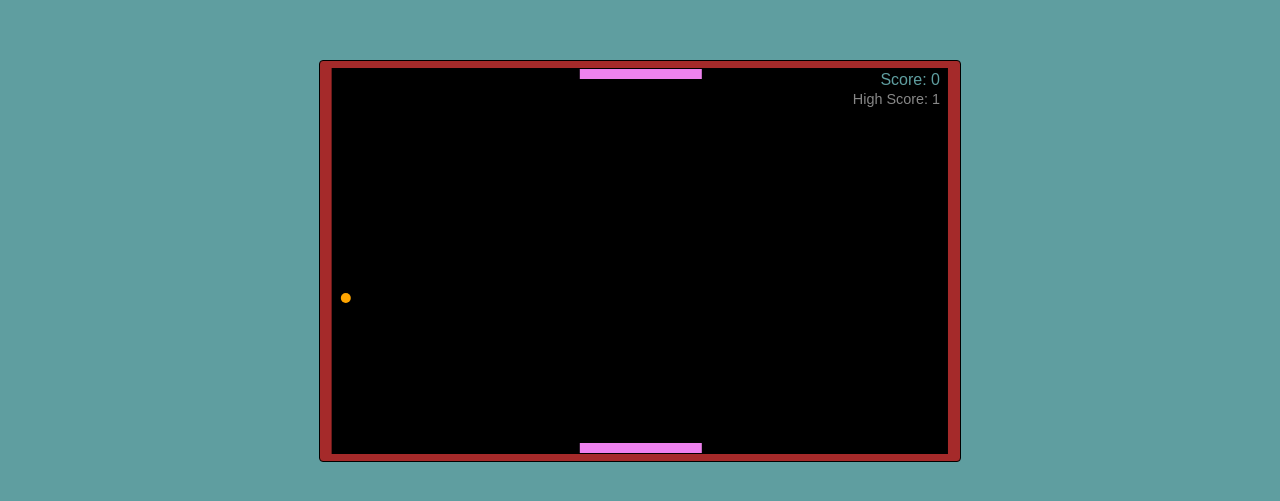
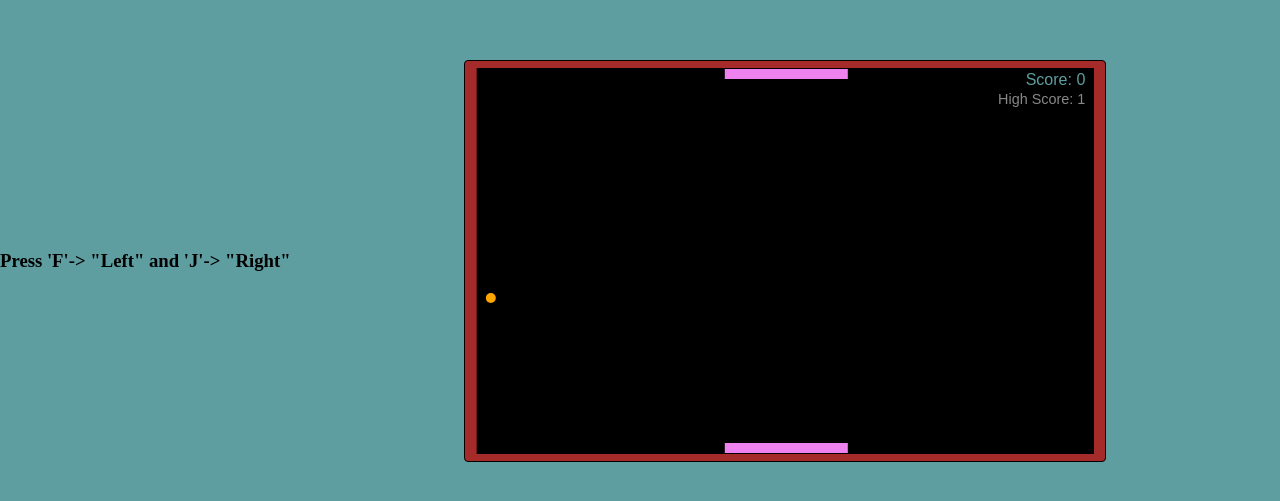
Before and after one commit to harsh0045/Ping_Pong_game, a plain HTML site: page index.html in a window 1280 px wide. Shown: the part 139-640 px from the top of the page. Drawn offline with Linux system fonts and the light colour scheme.

Commit message:
Update index.html

```diff
--- a/index.html
+++ b/index.html
@@ -5,9 +5,10 @@
     <meta name="viewport" content="width=device-width, initial-scale=1.0">
     <link rel="stylesheet" href="styles.css">
 
-    <title>Document</title>
+    <title>Ping-Pong</title>
 </head>
 <body>
+    <h3>Press 'F'-> "Left" and 'J'-> "Right"</h3>
     <div id="pong">
         <div id="box">
           <div class="paddle" id="upperPaddle"></div>
```
